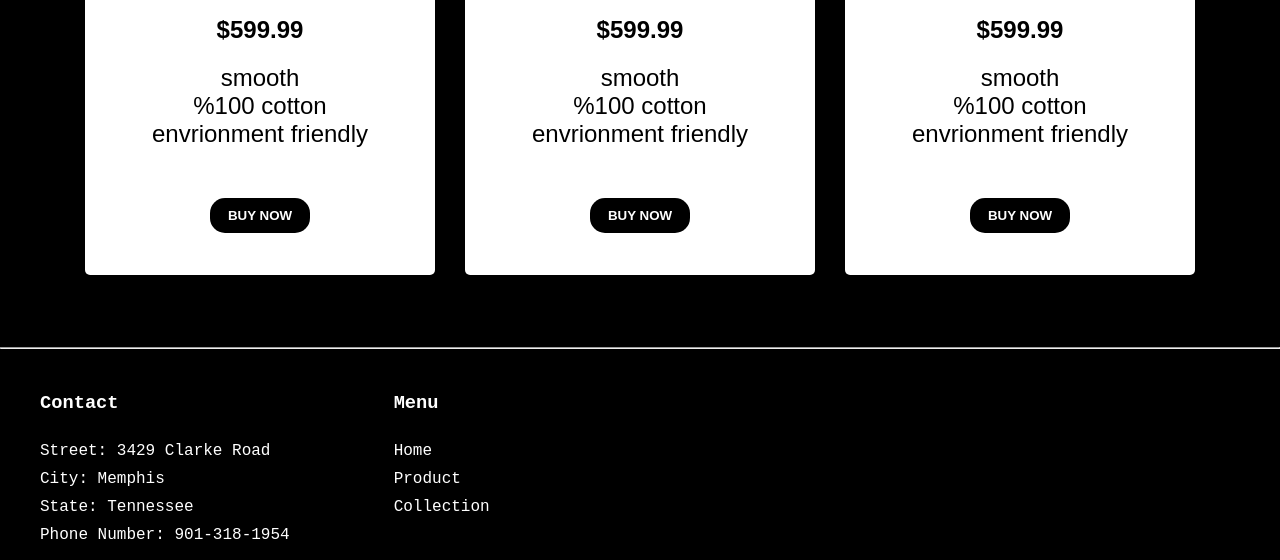
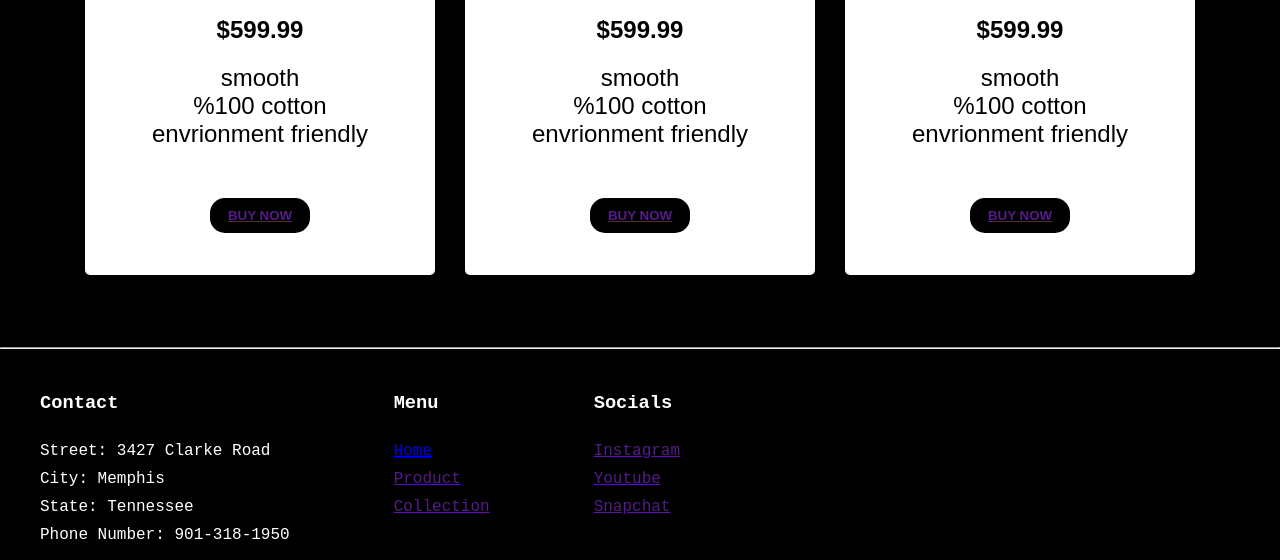
Before and after one commit to AYelpa/Model-Site---Coskm, a plain HTML site: page index.html in a window 1280 px wide. Shown: the part 578-1138 px from the top of the page. Drawn offline with Linux system fonts and the light colour scheme; a web font is replaced by a local one.

Commit message:
Update index.html

```diff
--- a/index.html
+++ b/index.html
@@ -7,7 +7,6 @@
     <link rel="preconnect" href="https://fonts.googleapis.com">
     <link rel="preconnect" href="https://fonts.gstatic.com" crossorigin>
     <link href="https://fonts.googleapis.com/css2?family=UnifrakturMaguntia&display=swap" rel="stylesheet">
-    <link rel="icon" type="image/png" href="22.png">
     <title>Coskm.com</title>
 </head>
 <body>
@@ -15,7 +14,7 @@
         <h1 class="logo">Coskm</h1>
         <div class="sections-tab">
             <ul>
-                <li><a href="">Home</a></li>
+                <li><a href="./index.html">Home</a></li>
                 <li><a href="">Product</a></li>
                 <li><a href="">Collection</a></li>
             </ul>
@@ -26,7 +25,7 @@
             <source src="./One.mp4" type="video/mp4">
         </video>
         <video autoplay muted loop>
-            <source src="./Two.mp4" type="video/mp4">
+            <source src="./two.mp4" type="video/mp4">
         </video>
         <video autoplay muted loop>
             <source src="./Three.mp4" type="video/mp4">
@@ -47,7 +46,7 @@
                     <li>envrionment friendly</li>
                 </ul>
             </div>
-            <button>buy now</button>
+            <button><a href="">Buy Now</a></button>
         </div>
     <div class="product">
                 <div class="name">
@@ -63,7 +62,7 @@
                         <li>envrionment friendly</li>
                     </ul>
                 </div>
-                <button>buy now</button>
+                <button><a href="">Buy Now</a></button>
             </div>
     <div class="product">
                 <div class="name">
@@ -79,7 +78,7 @@
                         <li>envrionment friendly</li>
                     </ul>
                 </div>
-                <button>buy now</button>
+                <button><a href="">Buy Now</a></button>
             </div>
         </div>
         <hr>
@@ -87,20 +86,29 @@
             <div class="contact">
                 <ul>
                     <h3>Contact</h3>
-                    <li>Street: 3429 Clarke Road</li>
+                    <li>Street: 3427 Clarke Road</li>
                     <li>City: Memphis</li>
                     <li>State: Tennessee</li>
-                    <li>Phone Number: 901-318-1954</li>
+                    <li>Phone Number: 901-318-1950</li>
                 </ul>
             </div>
             <div class="contact">
                 <ul>
                     <h3>Menu</h3>
-                    <li>Home</li>
-                    <li>Product</li>
-                    <li>Collection</li>
+                    <li><a href="./index.html">Home</a></li>
+                    <li><a href="">Product</a></li>
+                    <li><a href="">Collection</a></li>
                 </ul>
             </div>
+            <div class="contact">
+                <ul>
+                    <h3>Socials</h3>
+                    <li><a href="">Instagram</a></li>
+                    <li><a href="">Youtube</a></li>
+                    <li><a href="">Snapchat</a></li>
+                </ul>
+            </div>
+
         </footer>
 </body>
 </html>
```
